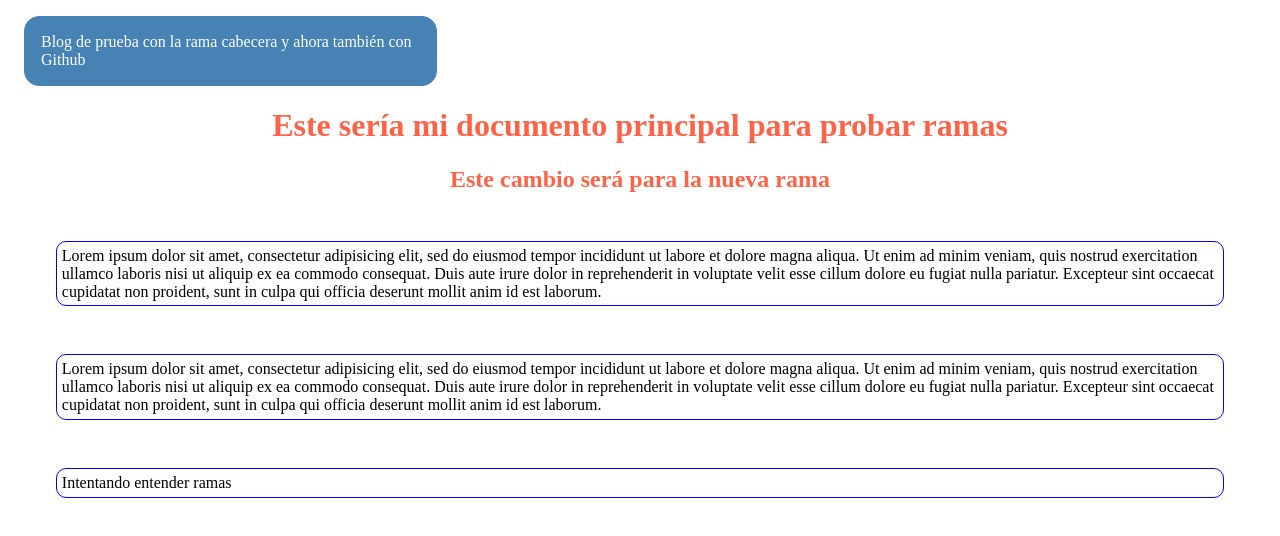
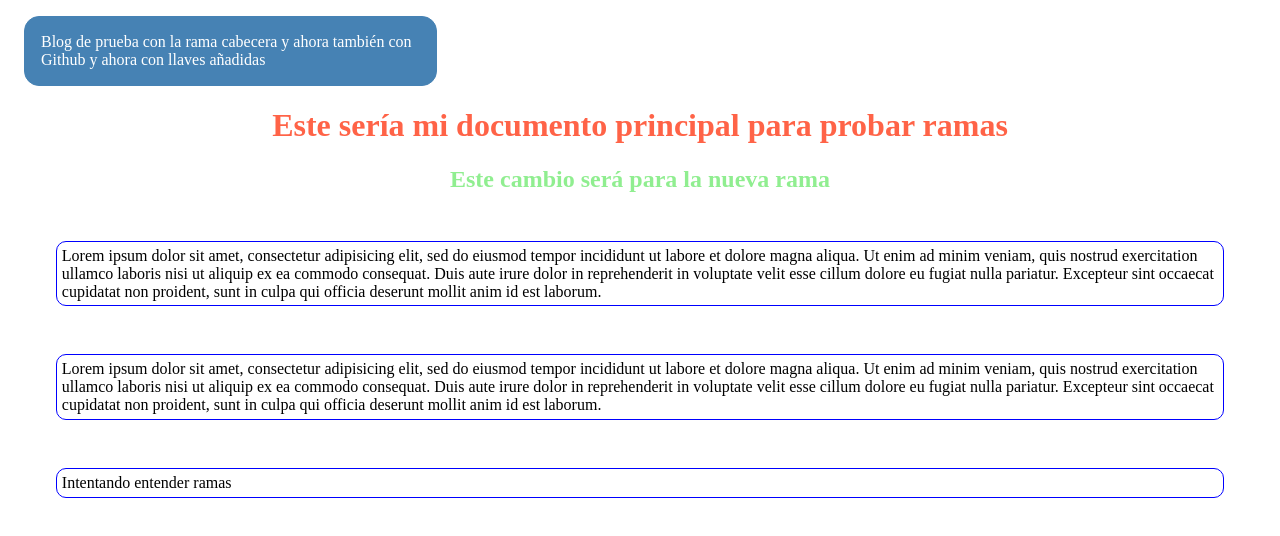
Before and after one commit to JesusBG5/cursoG, a plain HTML site: page index.html in a window 1280 px wide. Drawn offline with Linux system fonts and the light colour scheme.

Commit message:
Version con llaves

```diff
--- a/index.html
+++ b/index.html
@@ -12,7 +12,7 @@
 			color: tomato;
 		}
 		h2{
-			color: tomato;
+			color: lightgreen;
 		}
 		#cabecera{
 			background-color: steelblue;
@@ -33,7 +33,7 @@
 </head>
 <body>
 	<div id="cabecera">
-		Blog de prueba con la rama cabecera y ahora también con Github
+		Blog de prueba con la rama cabecera y ahora también con Github y ahora con llaves añadidas
 	</div>
 	<h1>Este sería mi documento principal para probar ramas</h1>
 	<h2>Este cambio será para la nueva rama</h2>
```
